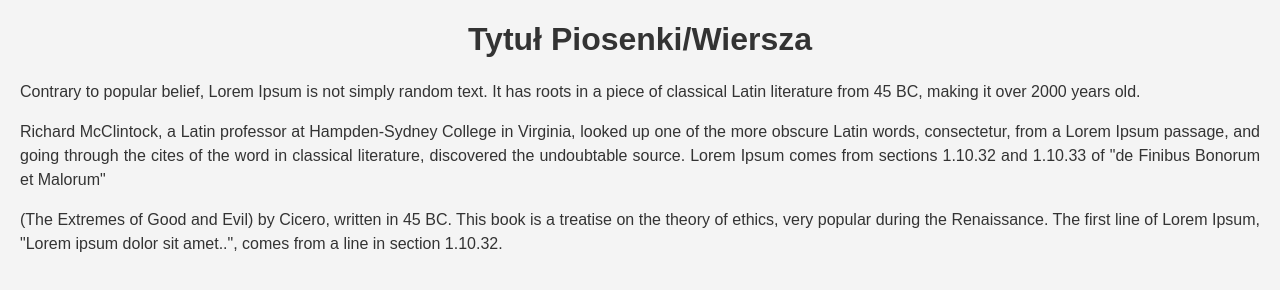
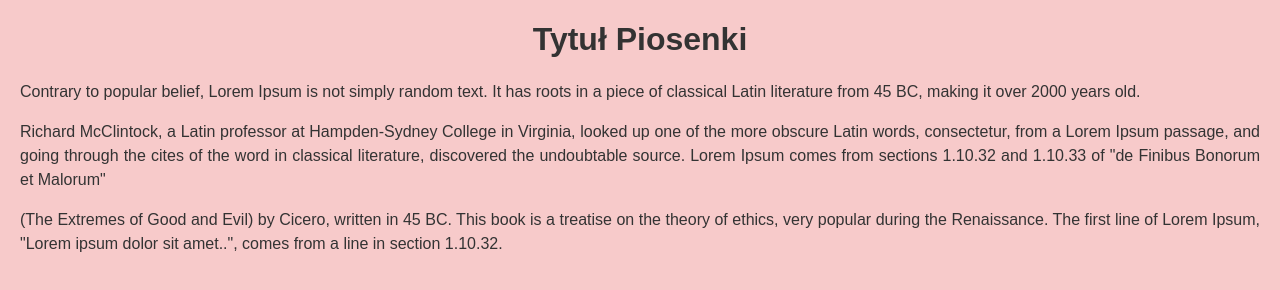
Before and after one commit to saif-al-dir/learning-git-2, a plain HTML site: page index.html in a window 1280 px wide. Drawn offline with Linux system fonts and the light colour scheme.

Commit message:
change title

```diff
--- a/css/style.css
+++ b/css/style.css
@@ -1,6 +1,6 @@
 body {
     font-family: Arial, sans-serif;
-    background-color: #f4f4f4;
+    background-color: #f7caca;
     color: #333;
     margin: 20px;
 }
--- a/index.html
+++ b/index.html
@@ -7,7 +7,7 @@
     <link rel="stylesheet" href="/css/style.css">
 </head>
 <body>
-    <h1>Tytuł Piosenki/Wiersza</h1>
+    <h1>Tytuł Piosenki</h1>
     <div class="lyrics">
         <p>Contrary to popular belief, Lorem Ipsum is not
             simply random text.
```
